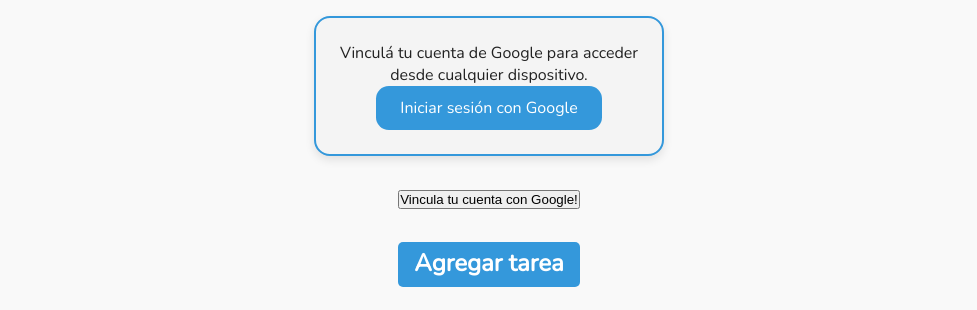
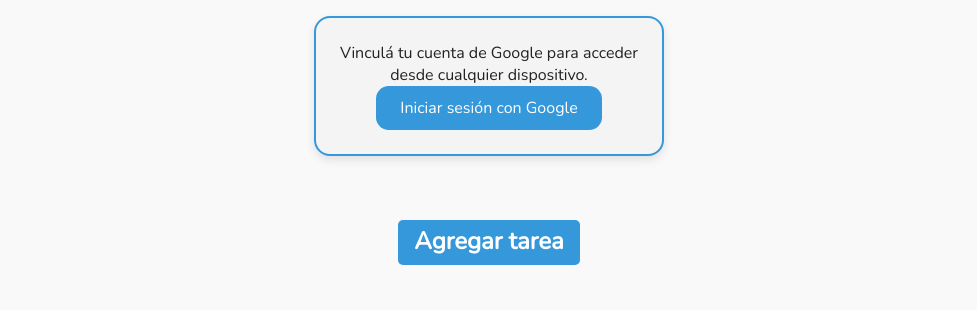
Before and after one commit to mirendarodrigo/todocente, a plain HTML site: page index.html in a window 1280 px wide. Shown: the part 182-492 px from the top of the page, without its empty margins (151-1128 px from the left). Drawn offline with Linux system fonts and the light colour scheme.

Commit message:
correccion html_

```diff
--- a/index.html
+++ b/index.html
@@ -95,11 +95,7 @@
 
             </div>
 
-            <div style="text-align:center; margin-top: 1rem;">
-                <button onclick="loginConGoogle()">Vincula tu cuenta con Google!</button>
-            </div>
-
-        </div>
+                    </div>
 
         <div class="firstPage">
             <button type="button" id="botonPrincipal">Agregar tarea </button>
```
